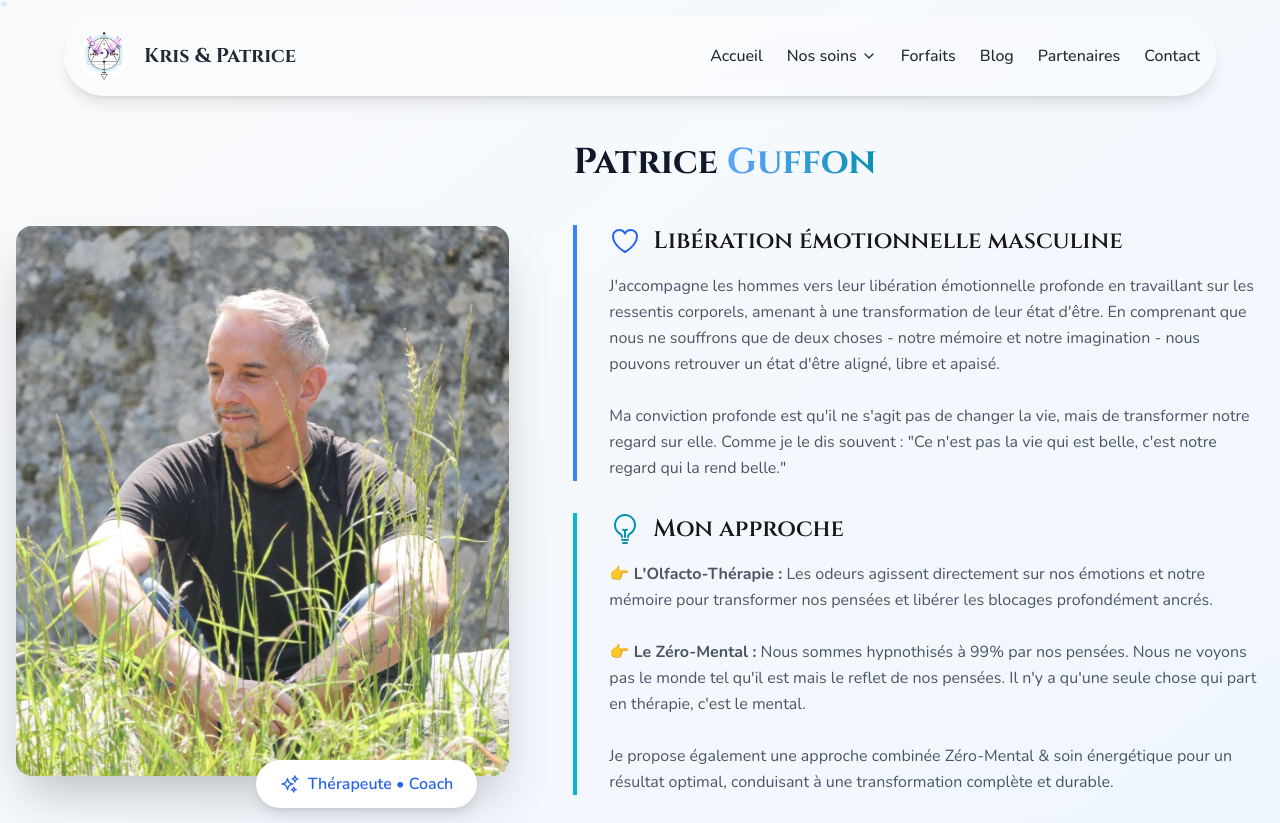
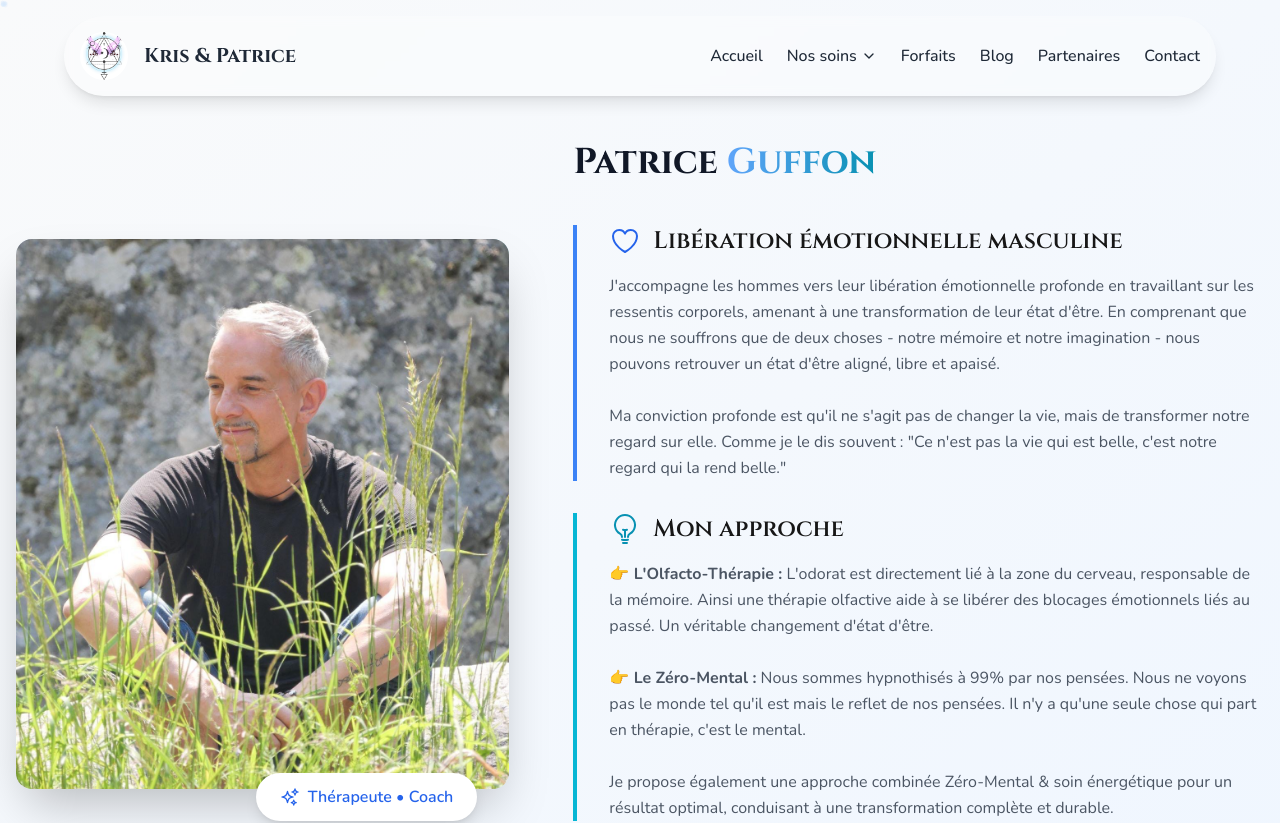
Before and after one commit to flowxt/krisnextjs, a Next.js app: page /patrice in a window 1280 px wide. Shown: the top 823 px of the page. Built offline with nearby package versions, Linux system fonts and the light colour scheme.

Commit message:
fin modif patrice

```diff
--- a/src/app/components/PatricePresentation.jsx
+++ b/src/app/components/PatricePresentation.jsx
@@ -181,7 +181,7 @@ export default function PatricePresentation() {
                   <h3 className="font-heading text-2xl font-semibold">Mon approche</h3>
                 </motion.div>
                 <p className="font-sans text-gray-600 leading-relaxed dark:text-blue-100">
-                  <strong>👉 L'Olfacto-Thérapie :</strong> Les odeurs agissent directement sur nos émotions et notre mémoire pour transformer nos pensées et libérer les blocages profondément ancrés.<br /><br />
+                  <strong>👉 L'Olfacto-Thérapie :</strong> L'odorat est directement lié à la zone du cerveau, responsable de la mémoire. Ainsi une thérapie olfactive aide à se libérer des blocages émotionnels liés au passé. Un véritable changement d'état d'être.<br /><br />
                   <strong>👉 Le Zéro-Mental :</strong> Nous sommes hypnothisés à 99% par nos pensées. Nous ne voyons pas le monde tel qu'il est mais le reflet de nos pensées. Il n'y a qu'une seule chose qui part en thérapie, c'est le mental.<br /><br />
                   Je propose également une approche combinée Zéro-Mental & soin énergétique pour un résultat optimal, conduisant à une transformation complète et durable.
                 </p>
```
